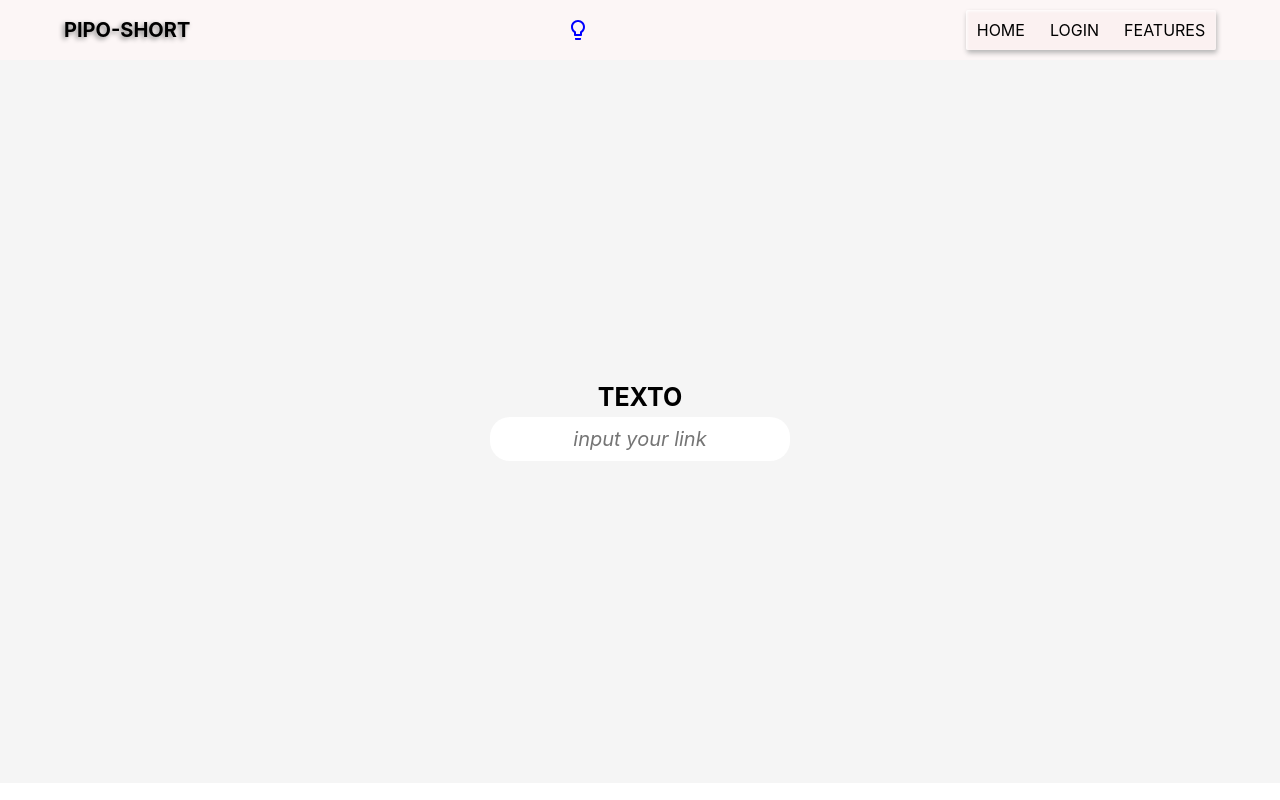
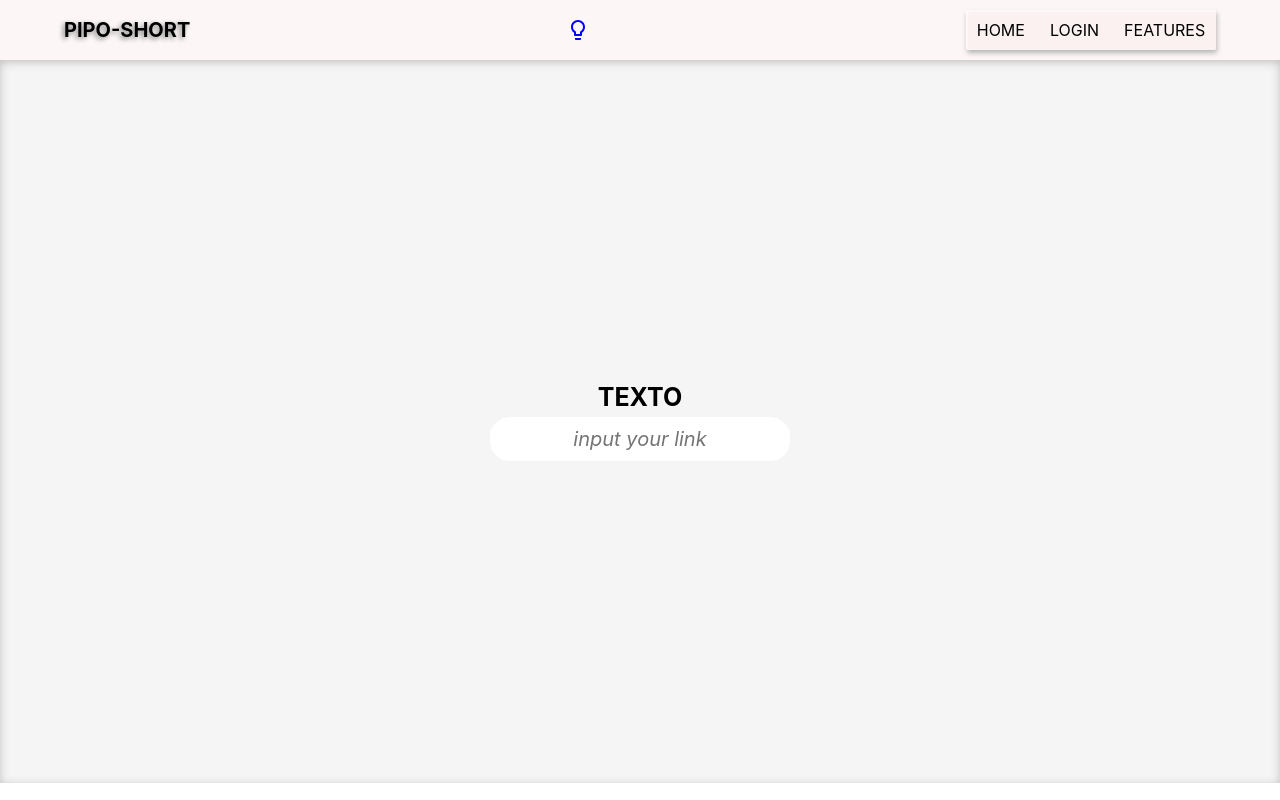
Before and after one commit to miguelCidPaz/pipo-short-front, a React (Create React App) app: page / in a window 1280 px wide. Built offline with nearby package versions, Linux system fonts and the light colour scheme.

Commit message:
landpage and other styles

```diff
--- a/src/components/LandPage/style.scss
+++ b/src/components/LandPage/style.scss
@@ -7,4 +7,5 @@
     width: 100%;
     height: 90.4vh;
     z-index: 0;
+    box-shadow: 0 2px 10px inset #c0bfbf;
 }
```
Also changed, not shown: src/views/LandPage.jsx (deleted, +0 -11 lines).
